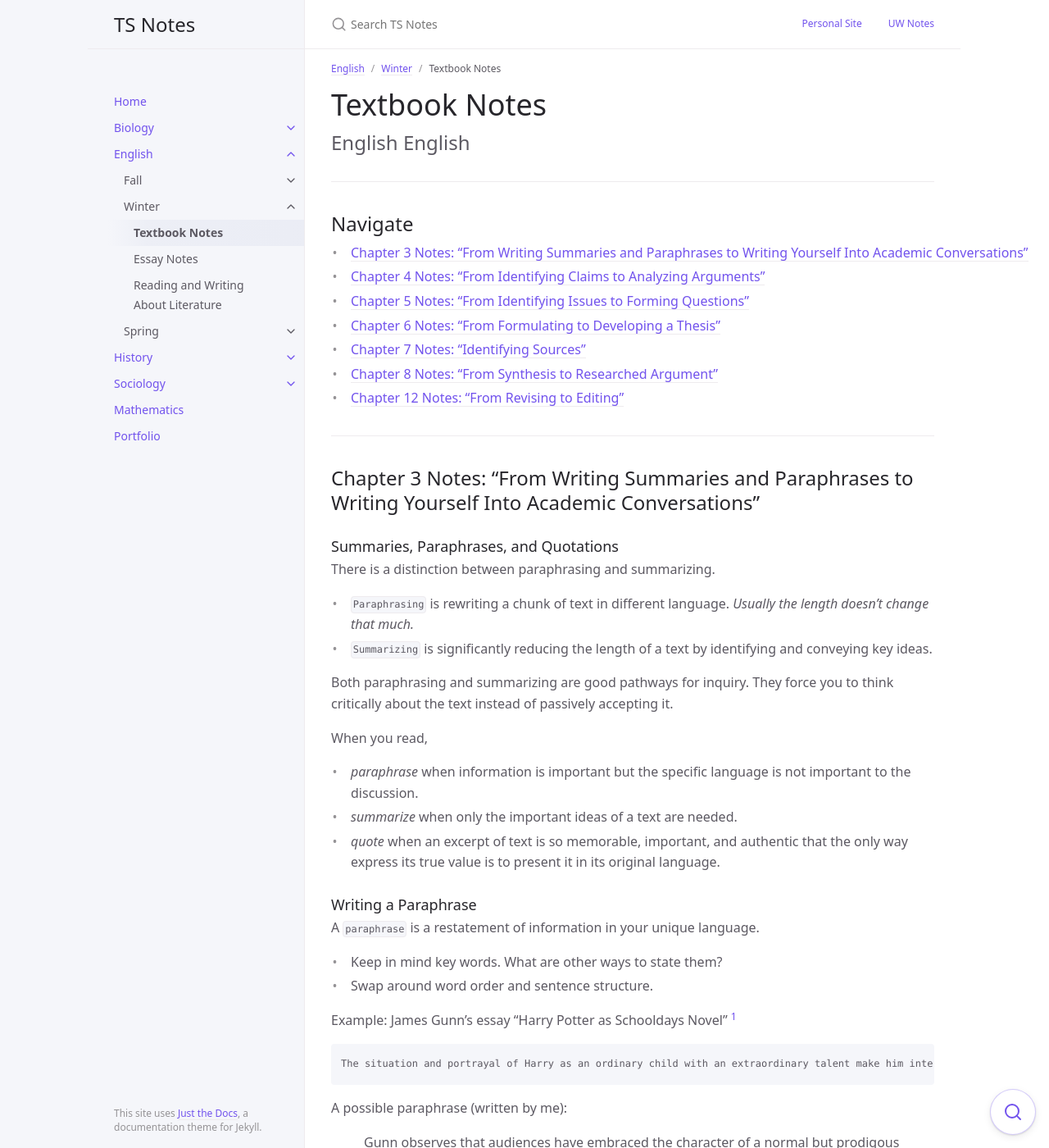
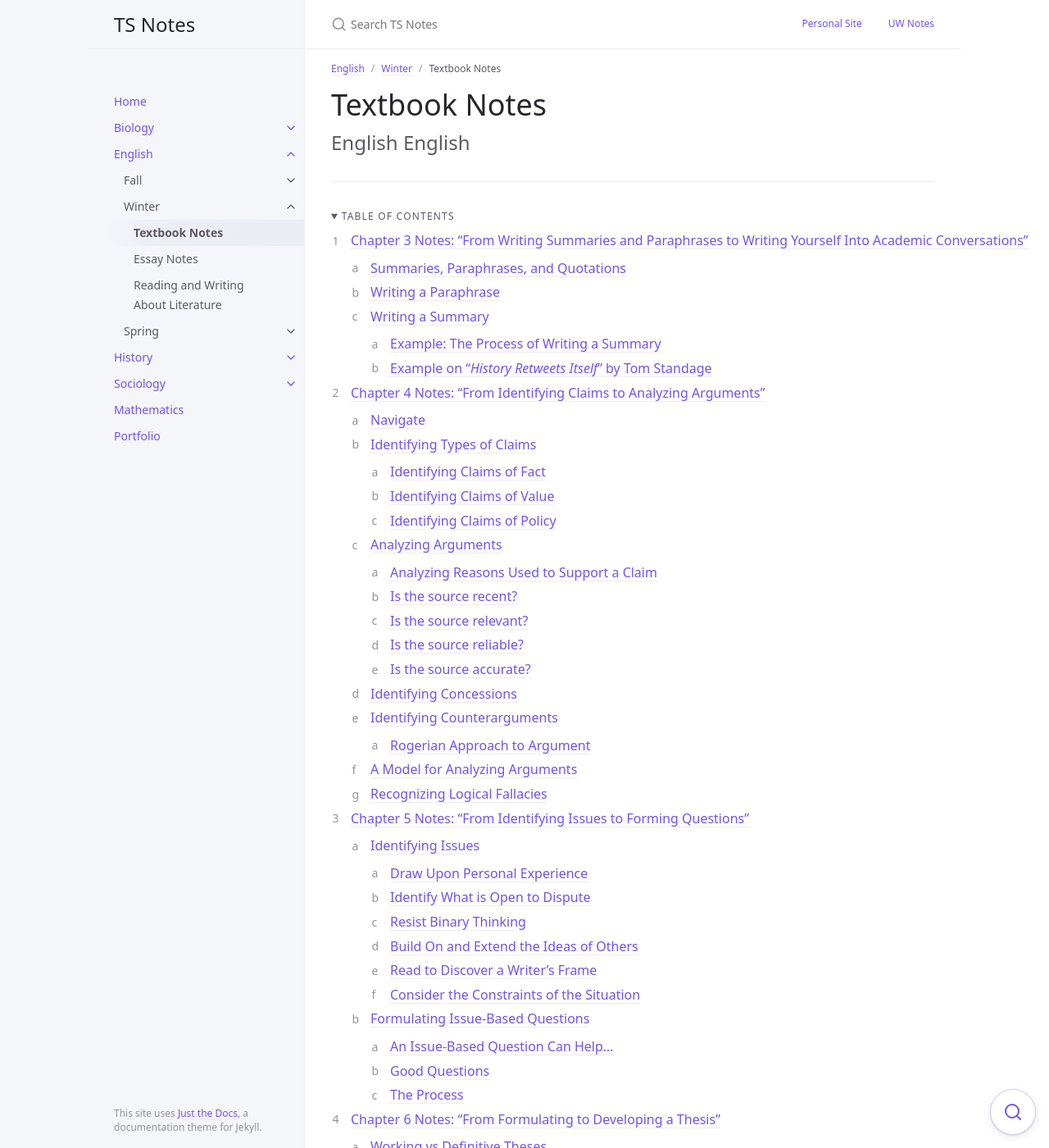
Before and after one commit to andre-ye/ts, a Jekyll site: the page built from docs/english/winter/textbook.md, in a window 1280 px wide and 1400 px high. Shown: the whole window at 82% size. Built offline with Jekyll 4.4.1, drawn with Linux system fonts in a browser that asks for light colours; nearby versions of some CDN libraries; some of the changed text lies outside the part shown.

Commit message:
Update textbook.md

```diff
--- a/docs/english/winter/textbook.md
+++ b/docs/english/winter/textbook.md
@@ -7,21 +7,21 @@ nav_order: 1
 ---
 
 # Textbook Notes
+{: .no_toc }
 
 English English
 {: .fs-6 .fw-300 }
 
 ---
 
-## Navigate
-* [Chapter 3 Notes: "From Writing Summaries and Paraphrases to Writing Yourself Into Academic Conversations"](#chapter-3-notes-from-writing-summaries-and-paraphrases-to-writing-yourself-into-academic-conversations)
-* [Chapter 4 Notes: "From Identifying Claims to Analyzing Arguments"](#chapter-4-notes-from-identifying-claims-to-analyzing-arguments)
-* [Chapter 5 Notes: "From Identifying Issues to Forming Questions"](#chapter-5-notes-from-identifying-issues-to-forming-questions)
-* [Chapter 6 Notes: "From Formulating to Developing a Thesis"](#chapter-6-notes-from-formulating-to-developing-a-thesis)
-* [Chapter 7 Notes: "Identifying Sources"](#chapter-7-notes-identifying-sources)
-* [Chapter 8 Notes: "From Synthesis to Researched Argument"](#chapter-8-notes-from-synthesis-to-researched-argument)
-* [Chapter 12 Notes: "From Revising to Editing"](#chapter-12-notes-from-revising-to-editing)
-
+<details open markdown="block">
+  <summary>
+    Table of contents
+  </summary>
+  {: .text-delta }
+1. TOC
+{:toc}
+</details>
 
 ---
 
@@ -984,3 +984,14 @@ The composition pyramid:
 
 
 ---
+
+
+
+## Alternative Linkage
+* [Chapter 3 Notes: "From Writing Summaries and Paraphrases to Writing Yourself Into Academic Conversations"](#chapter-3-notes-from-writing-summaries-and-paraphrases-to-writing-yourself-into-academic-conversations)
+* [Chapter 4 Notes: "From Identifying Claims to Analyzing Arguments"](#chapter-4-notes-from-identifying-claims-to-analyzing-arguments)
+* [Chapter 5 Notes: "From Identifying Issues to Forming Questions"](#chapter-5-notes-from-identifying-issues-to-forming-questions)
+* [Chapter 6 Notes: "From Formulating to Developing a Thesis"](#chapter-6-notes-from-formulating-to-developing-a-thesis)
+* [Chapter 7 Notes: "Identifying Sources"](#chapter-7-notes-identifying-sources)
+* [Chapter 8 Notes: "From Synthesis to Researched Argument"](#chapter-8-notes-from-synthesis-to-researched-argument)
+* [Chapter 12 Notes: "From Revising to Editing"](#chapter-12-notes-from-revising-to-editing)
```
